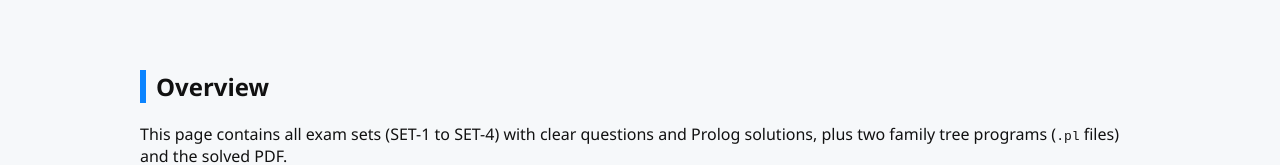
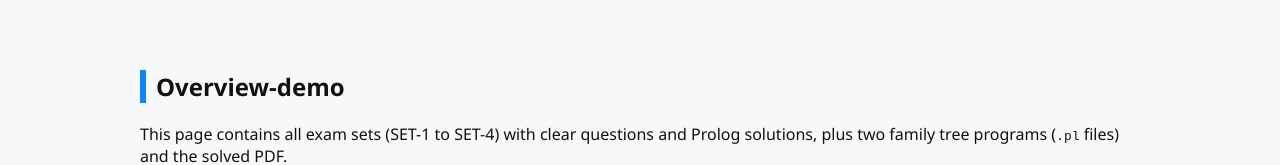
Before and after one commit to Arpitkukadiya/ai_exam, a plain HTML site: page index.html in a window 1280 px wide. Shown: the part 328-493 px from the top of the page. Drawn offline with Linux system fonts and the light colour scheme.

Commit message:
Update index.html

```diff
--- a/index.html
+++ b/index.html
@@ -35,7 +35,7 @@
 
   <main class="container content">
     <section id="overview">
-      <h2>Overview</h2>
+      <h2>Overview-demo</h2>
       <p>This page contains all exam sets (SET-1 to SET-4) with clear questions and Prolog solutions, plus two family tree programs (<code>.pl</code> files) and the solved PDF.</p>
     </section>
 
```
